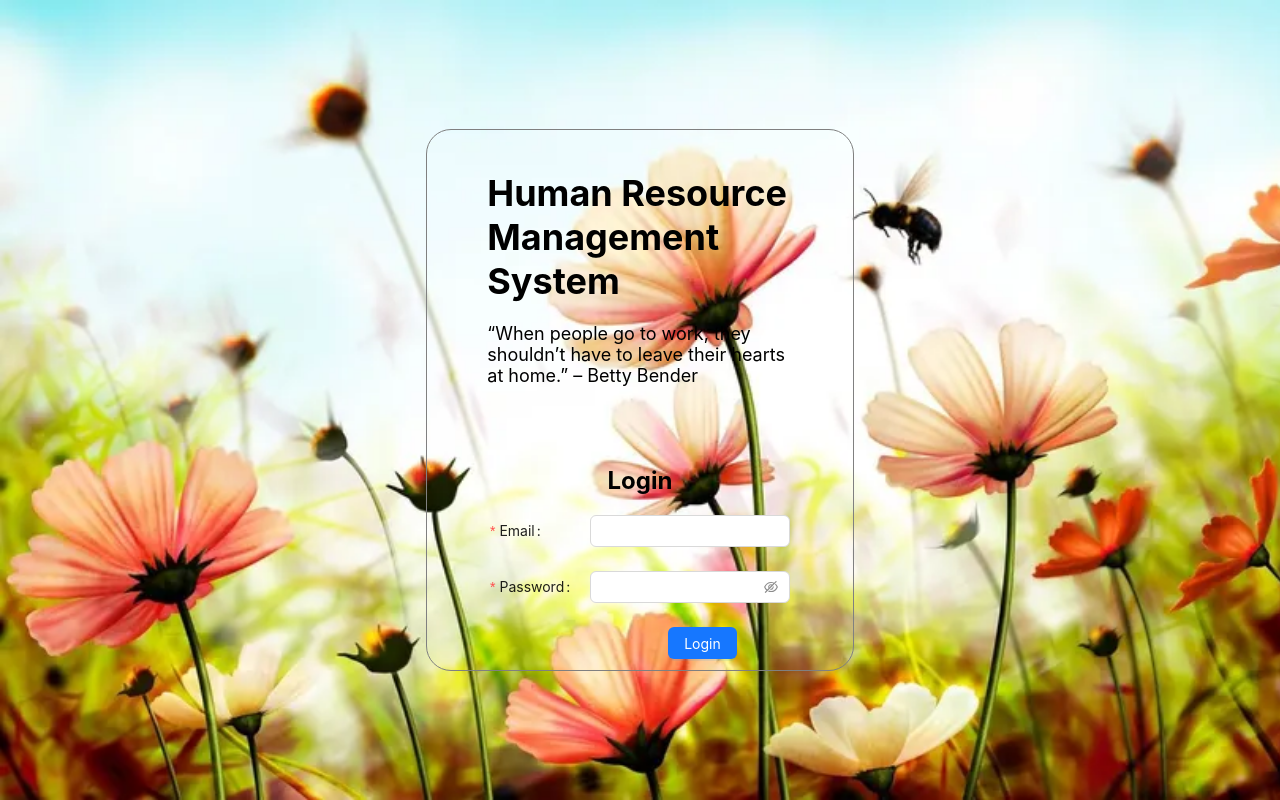
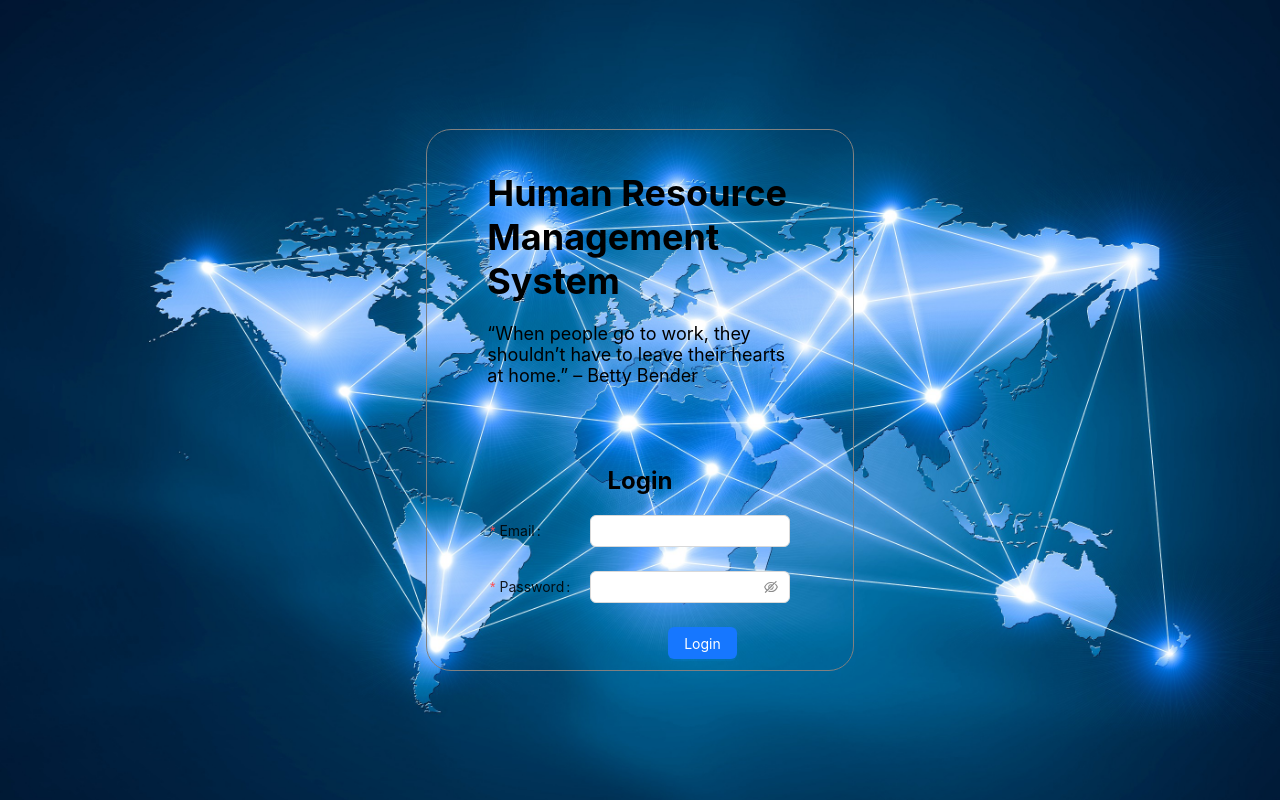
Before and after one commit to dev-krishnaSuresh/hrmsFrontendCustomer, a React (Create React App) app: page / in a window 1280 px wide. Built offline with nearby package versions, Linux system fonts and the light colour scheme.

Commit message:
12.12.23

```diff
--- a/src/components/style.css
+++ b/src/components/style.css
@@ -189,7 +189,7 @@
   height: 100vh;
   justify-content: center;
   align-items: center;
-  background-image: url("/assets/images/Loginpic.webp");
+  background-image: url("/assets/images/loginimage.jpg");
   background-size: cover;
 }
 
```
Also changed, not shown: assets/images/bgimage.jpeg (added), assets/images/loginimage.jpg (added).
